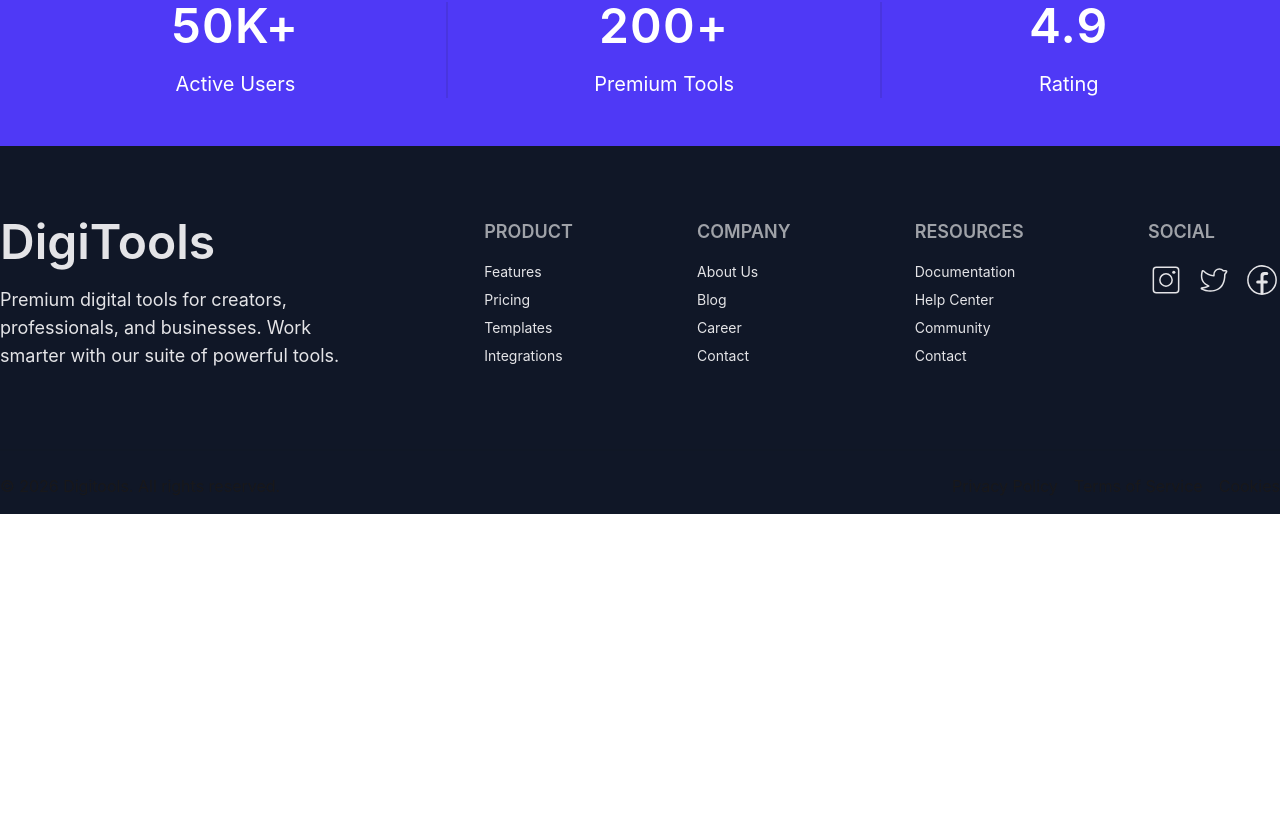
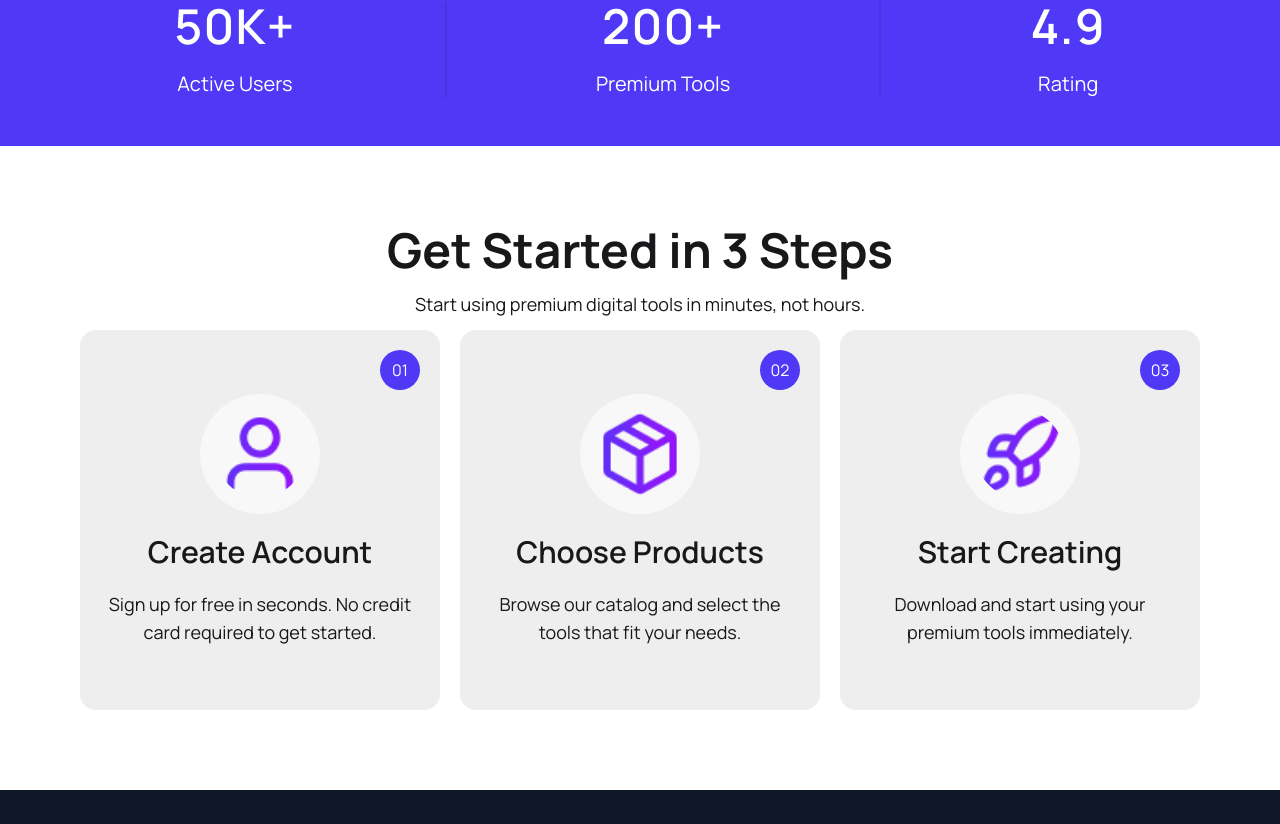
Before and after one commit to mdborhan-dev/digitools-platform, a React (Vite) app: page / in a window 1280 px wide. Shown: the part 836-1660 px from the top of the page. Before the commit the page ends 1350 px from the top, so only its background shows below. Built offline with nearby package versions, Linux system fonts and the light colour scheme.

Commit message:
How It Works Section finshed

```diff
--- a/src/App.jsx
+++ b/src/App.jsx
@@ -3,6 +3,7 @@ import Banner from "./components/Banner/Banner";
 import NavBar from "./components/Nav/NavBar";
 import Stats from "./components/Stats/Stats";
 import Footer from "./components/Footer/Footer";
+import HowItWorks from "./components/HowItWorks/HowItWorks";
 
 function App() {
   return (
@@ -11,6 +12,7 @@ function App() {
       <ToastContainer />
       <Banner />
       <Stats />
+      <HowItWorks />
       <Footer />
     </>
   );
--- a/src/components/Footer/Footer.jsx
+++ b/src/components/Footer/Footer.jsx
@@ -4,31 +4,31 @@ const Footer = () => {
   return (
     <div className="bg-[#101727]">
       <div className="container mx-auto">
-        <div className="footer sm:footer-horizontal text-neutral-content py-14 pt-18 max-sm:px-5 mx-auto justify-between">
-          <nav>
+        <div className="grid grid-cols-2 md:grid-cols-3 lg:grid-cols-5 gap-8 text-neutral-content py-14 pt-18 max-sm:px-5 mx-auto justify-between">
+          <nav className="col-span-2 md:col-span-3 lg:col-span-1">
             <div className="flex items-center">
               <h1 className="font-semibold text-5xl mb-3">DigiTools</h1>
             </div>
-            <p className="text-lg w-90">
+            <p className="text-lg">
               Premium digital tools for creators, professionals, and businesses.
               Work smarter with our suite of powerful tools.
             </p>
           </nav>
-          <nav>
+          <nav className="[&_a]:block">
             <h6 className="footer-title text-lg text-white">Product</h6>
             <a className="link link-hover">Features</a>
             <a className="link link-hover">Pricing</a>
             <a className="link link-hover">Templates</a>
             <a className="link link-hover">Integrations</a>
           </nav>
-          <nav>
+          <nav className="[&_a]:block">
             <h6 className="footer-title text-lg text-white">Company</h6>
             <a className="link link-hover">About Us</a>
             <a className="link link-hover">Blog</a>
             <a className="link link-hover">Career</a>
             <a className="link link-hover">Contact</a>
           </nav>
-          <nav>
+          <nav className="[&_a]:block">
             <h6 className="footer-title text-lg text-white">Resources</h6>
             <a className="link link-hover">Documentation</a>
             <a className="link link-hover">Help Center</a>
@@ -42,9 +42,9 @@ const Footer = () => {
             </a>
           </nav>
         </div>
-        <div className="divider"></div>
-        <div className="flex justify-between items-center pb-4 max-sm:flex-col">
-          <p>&copy; 2026 Digitools. All rights reserved.</p>
+        <div className="divider before:bg-white/20 after:bg-white/20"></div>
+        <div className="flex justify-between items-center pb-4 max-sm:flex-col text-white">
+          <p>&copy; 2026 DigiTools. All rights reserved.</p>
           <div className="flex gap-4 justify-between">
             <a className="link link-hover">Privacy Policy</a>
             <a className="link link-hover">Terms of Service</a>
--- /dev/null
+++ b/src/components/HowItWorks/HowItWorks.jsx
@@ -0,0 +1,70 @@
+import userImage from "../../assets/user.png";
+import packageImage from "../../assets/package.png";
+import rocketImage from "../../assets/rocket.png";
+const HowItWorks = () => {
+  return (
+    <div className="lg:p-20 p-4">
+      <div className="container mx-auto flex flex-col gap-3">
+        <div className="flex flex-col justify-center items-center text-center gap-4">
+          <h1 className="lg:text-5xl text-3xl md:text-4xl font-bold">
+            Get Started in 3 Steps
+          </h1>
+          <p className="text-sm lg:text-lg md:text-md">
+            Start using premium digital tools in minutes, not hours.
+          </p>
+        </div>
+        {/* Card grid */}
+        <div className="grid grid-cols-1 md:grid-cols-2 lg:grid-cols-3 gap-5 justify-between items-stretch">
+          {/* Card 01 */}
+          <div className="card bg-base-300 p-6 lg:py-16 py-10 flex flex-col gap-5 justify-center items-center relative text-center w-full rounded-2xl">
+            <img
+              src={userImage}
+              alt=""
+              className="w-30 h-30 rounded-full p-4 bg-base-200"
+            />
+            <h2 className="text-3xl font-semibold ">Create Account</h2>
+            <p className="text-lg">
+              Sign up for free in seconds. No credit card required to get
+              started.
+            </p>
+            <p className="w-10 h-10 bg-[#4f39f6] rounded-full text-white flex items-center justify-center absolute right-5 top-5">
+              01
+            </p>
+          </div>
+          {/* Card 02 */}
+          <div className="card bg-base-300 p-6 lg:py-16 py-10 flex flex-col gap-5 justify-center items-center relative text-center w-full rounded-2xl">
+            <img
+              src={packageImage}
+              alt=""
+              className="w-30 h-30 rounded-full p-4 bg-base-200"
+            />
+            <h2 className="text-3xl font-semibold ">Choose Products</h2>
+            <p className="text-lg">
+              Browse our catalog and select the tools that fit your needs.
+            </p>
+            <p className="w-10 h-10 bg-[#4f39f6] rounded-full text-white flex items-center justify-center absolute right-5 top-5">
+              02
+            </p>
+          </div>
+          {/* Card 03 */}
+          <div className="card bg-base-300 p-6 lg:py-16 py-10 flex flex-col gap-5 justify-center items-center relative text-center w-full rounded-2xl md:col-span-2 lg:col-span-1">
+            <img
+              src={rocketImage}
+              alt=""
+              className="w-30 h-30 rounded-full p-4 bg-base-200"
+            />
+            <h2 className="text-3xl font-semibold ">Start Creating</h2>
+            <p className="text-lg">
+              Download and start using your premium tools immediately.
+            </p>
+            <p className="w-10 h-10 bg-[#4f39f6] rounded-full text-white flex items-center justify-center absolute right-5 top-5">
+              03
+            </p>
+          </div>
+        </div>
+      </div>
+    </div>
+  );
+};
+
+export default HowItWorks;
--- a/src/index.css
+++ b/src/index.css
@@ -1,3 +1,4 @@
+@import url("https://fonts.googleapis.com/css2?family=Manrope:wght@200..800&display=swap");
 @import "tailwindcss";
 @plugin "daisyui" {
   themes:
@@ -29,3 +30,6 @@
     rgba(149, 20, 250, 1) 100%
   );
 }
+body {
+  font-family: "Manrope", sans-serif;
+}
```
